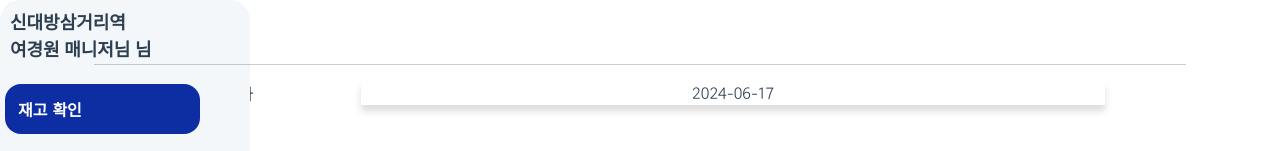
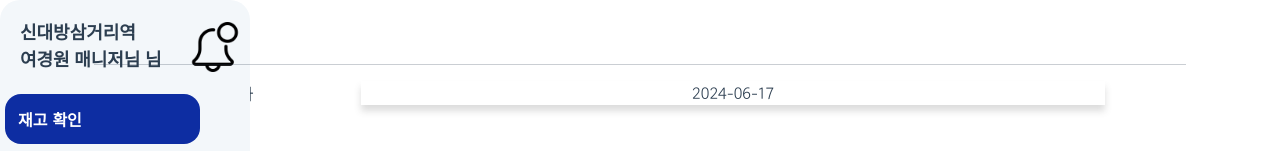
Before and after one commit to nbbb9/be05-fin-OutPick_Frontend, a Vue app: page /store_stock_request_add in a window 1280 px wide. Shown: the top 151 px of the page. Built offline with nearby package versions, Linux system fonts and the light colour scheme; no server answers; a web font is replaced by a local one.

Commit message:
add : SSE 작업중...

```diff
--- a/src/components/StoreSidebar.vue
+++ b/src/components/StoreSidebar.vue
@@ -2,10 +2,14 @@
 
     <div class="sidebar">
       <!-- 사이드바 내용 -->
-
-      <div class="loginStoreUser" >
-        {{ loginStoreName }} <br>
-        {{ loginStoreUser }} 님
+      <div class="logininfo-alert">
+        <div class="loginStoreUser" >
+          {{ loginStoreName }} <br>
+          {{ loginStoreUser }} 님
+        </div>
+        <div class="alert-icon">
+          <img src="@/assets/noalert.png" alt="alert">
+        </div>
       </div>
 
       <ul>
@@ -89,6 +93,27 @@ export default {
 
 }
 
+/*로그인 정보와 아이콘을 수평으로 유지*/
+.logininfo-alert{
+  display: flex;
+  align-items: center;
+  justify-content: space-between;
+  padding: 10px;
+}
+
+.alert-icon{
+  flex-shrink: 0; /* 아이콘의 크기가 부모를 넘지 않도록 */
+  width: 50px; /* 원하는 너비 */
+  height: 50px; /* 원하는 높이 */
+}
+
+.alert-icon img {
+  width: 100%;
+  height: 100%;
+  object-fit: contain; /* 이미지 비율 유지 */
+  aspect-ratio: 1 / 1; /* 1:1 비율 */
+}
+
 /* list 형태 제거 */
 ul {
   margin: 0;
@@ -128,8 +153,6 @@ li {
 
 .loginStoreUser{
   margin: 10px;
-  margin-bottom: 20px;
-
   font-weight: bold;
   font-size: large;
   text-align: left;
--- a/src/pages/Store/StoreProposal/ListStoreProposal.vue
+++ b/src/pages/Store/StoreProposal/ListStoreProposal.vue
@@ -11,7 +11,7 @@
           <h5>건의사항</h5>
         </div>
         <div class="col-7" >
-          <input type="text" v-model="searchText" placeholder="검색하세요" class="form-control" >
+          <input type="text" v-model="searchText" placeholder="제목을 검색하세요" class="form-control" >
         </div>
         <div class="col-2" >
           <button class="btn btn-outline-light text-black" >검색</button>
@@ -24,7 +24,7 @@
     <!-- 재고 조회 -->
     <div class="row row-right mt-4" >
       <div class="col">
-        <h5 class="seeList" @click="initial" >건의사항 조회</h5>
+        <h5 class="seeList" @click="initial" >건의사항 관리</h5>
       </div>
     </div>
 
@@ -80,6 +80,7 @@
 
 <script>
 import {useStore} from "vuex"
+import { onMounted } from 'vue';
 import { ref } from 'vue';
 import StoreSidebar from '@/components/StoreSidebar.vue'
 import { useRouter } from 'vue-router';
@@ -95,7 +96,7 @@ export default {
     const searchText = ref(''); // search text
     let search_result = ref(false); // search 결과
 
-    const proposal_list = ref([]); // 최초 list정보만을 담을 배ㅕㅇㄹ
+    const proposal_list = ref([]); // 최초 list정보만을 담을 배열
     const copy_p_list = ref([{}]); // search를 위한 배열
 
     const p_view = ref(); // 상세 정보를 위한 변수
@@ -139,9 +140,21 @@ export default {
       })
     }
 
-    // 복구 테스트
-    let sse = new EventSourceService(store.state.loginStoreId, store);
-    sse.restoreEventListeners();
+    onMounted(()=> {
+      // SSE 복구
+      let sse = new EventSourceService(store.state.loginStoreId, store);
+      sse.restoreEventListeners();
+
+      // SSE 이벤트 리스너 추가
+      sse.addESEventListener('proposal_solution', handleProposalSolution);
+    });
+
+    function handleProposalSolution(event) {
+      const data = JSON.parse(event.data);
+      console.log('Proposal Solution Received:', data);
+      // 여기서 데이터를 StoreSidebar로 옮기는 로직을 추가합니다.
+      store.commit('setSidebarData', data); // Vuex store에 mutation을 통해 데이터 업데이트를 요청합니다.
+    }
 
 
     // 페이지 접속시 Nav가 보이지 않게 vuex에서 false로 값을 바꿈
```
Also changed, not shown: src/assets/alert.png (added), src/assets/noalert.png (added).
